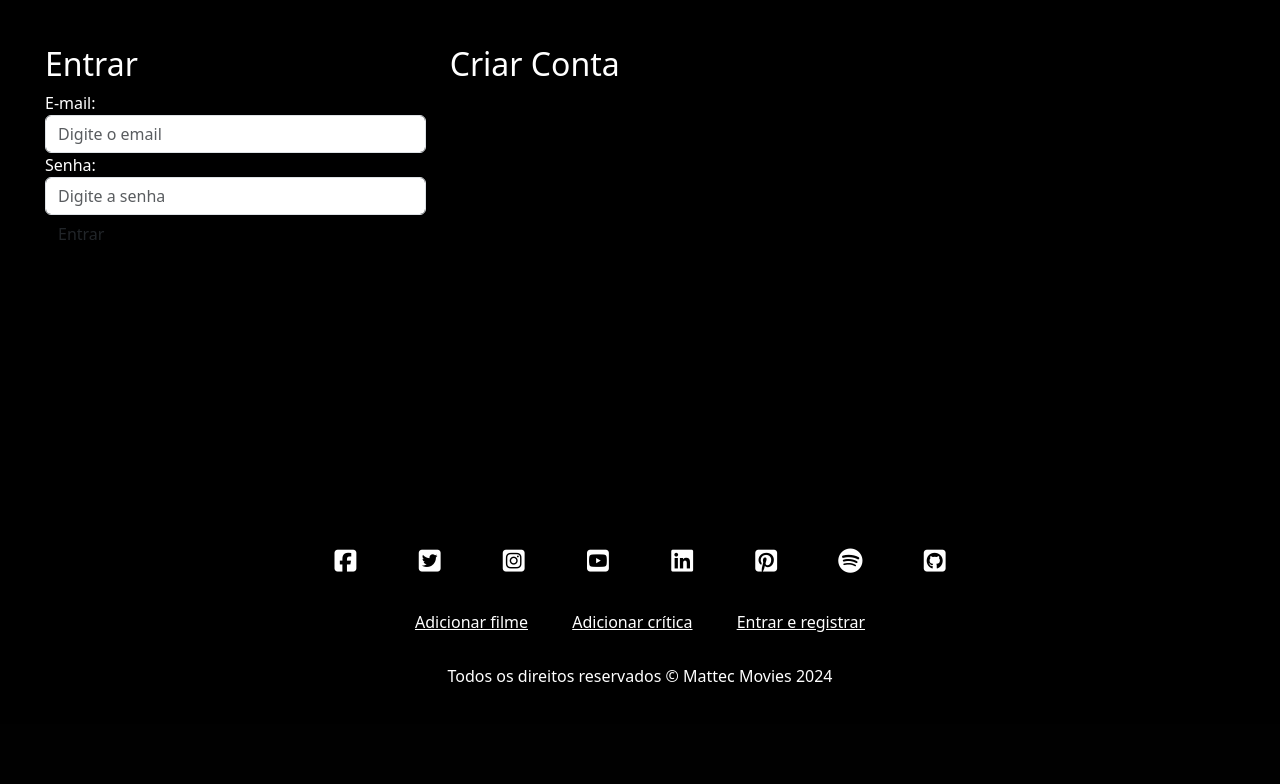
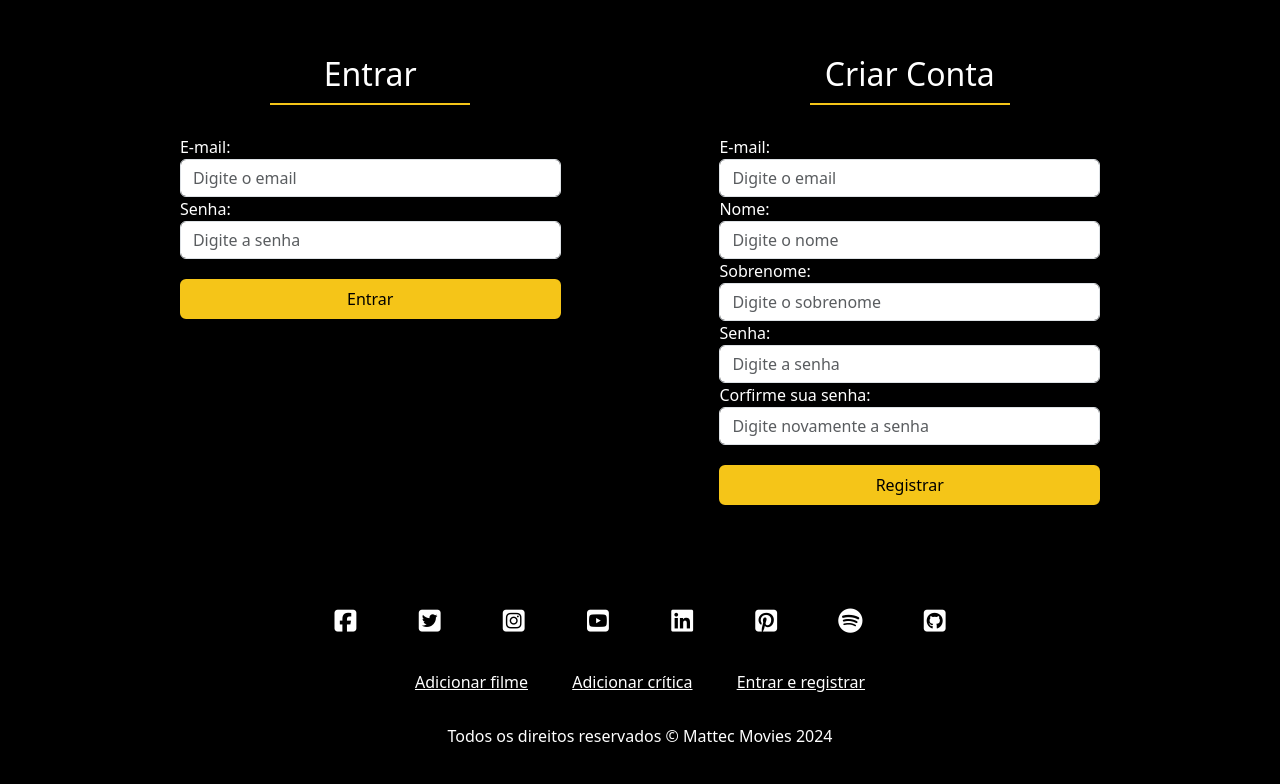
Before and after one commit to jessemusic/mattec-movies, a PHP site: page /auth.php in a window 1280 px wide. Shown: the part 116-900 px from the top of the page. Before the commit the page ends 798 px from the top, so only its background shows below. Run offline with PHP 8.4, Linux system fonts and the light colour scheme; some libraries are stand-ins or nearby versions.

Commit message:
Tela de cadastro de login finalizada

```diff
--- a/NETFLIP/auth.php
+++ b/NETFLIP/auth.php
@@ -6,17 +6,17 @@
             <div class="row" id="auth-row">
                 <div class="col-md-4" id="login-container">
                     <h2>Entrar</h2>
-                    <form action="auth.php" method="POST">
-                    <input type="hidden" name ="type"value="login">
+                    <form action="" method="POST">
+                    <input type="hidden" lastname ="type"value="login">
                         <div class="form-group">
                             <label for="email">E-mail:</label>
-                            <input class="form-control" name="email" id="email"  placeholder="Digite o email">
+                            <input type="email" class="form-control" name="email" id="email"  placeholder="Digite o email">
                         </div>
                         <div class="form-group">
                             <label for="password">Senha:</label>
-                            <input class="form-control" name="password" id="password"  placeholder="Digite a senha">
+                            <input type="password" class="form-control" name="password" id="password"  placeholder="Digite a senha">
                         </div>
-                        <input type="submit" class="btn car-btn" value="Entrar">
+                        <input type="submit" class="btn card-btn" value="Entrar">
 
                     </form>
                 </div>
@@ -24,14 +24,32 @@
                     <h2>Criar Conta</h2>
                     <form action="" method="POST">
                         <input type="hidden" name ="type"value="register">
+                        <div class="form-group">
+                            <label for="email">E-mail:</label>
+                            <input type="email" class="form-control" name="email" id="email"  placeholder="Digite o email">
+                        </div>
+                        <div class="form-group">
+                            <label for="name">Nome:</label>
+                            <input type="name"class="form-control" name="name" id="name"  placeholder="Digite o nome">
+                        </div>
+                        <div class="form-group">
+                            <label for="lastname">Sobrenome:</label>
+                            <input type="lastname" class="form-control" lastname="lastname" id="lastname"  placeholder="Digite o sobrenome">
+                        </div>
+                        <div class="form-group">
+                            <label for="password">Senha:</label>
+                            <input type="password" class="form-control" name="password" id="password"  placeholder="Digite a senha">
+                        </div>
+                        <div class="form-group">
+                            <label for="confirmepassword">Corfirme sua senha:</label>
+                            <input type="confirmepassword" class="form-control" name="confirmepassword" id="confirmepassword"  placeholder="Digite novamente a senha">
+                        </div>
+                        <input type="submit" class="btn card-btn" value="Registrar">
                     </form>
                 </div>
-
-
             </div>
         </div>
     </div>
-
 <?php
     require_once("templates/footer.php")
 ?>
--- a/NETFLIP/css/styles.css
+++ b/NETFLIP/css/styles.css
@@ -98,6 +98,42 @@
   color: #FFF;
   min-height: 65vh;
   padding: 45px;
+
+}
+
+/* login */
+#auth-row {
+  justify-content: space-evenly;
+}
+#login-container h2,
+#register-container h2 {
+  text-align: center;
+  border-bottom: 2px solid #F5C518;
+  width: 200px;
+  margin: 0 auto;
+  padding: 10px;
+
+}
+
+#login-container form,
+#register-container form {
+  max-width: 400px;
+  margin: 30px auto;
+
+}
+
+.card-btn{
+  color: #000;
+  background-color: #F5C518;
+  border: 2px solid #F5C518;
+  width: 100%;
+  margin-top: 20px;
+}
+
+.card-btn:hover {
+  background-color: transparent;
+  color: #F5C518;
+  border-color: #F5C518;
 }
 
 
--- a/NETFLIP/templates/header.php
+++ b/NETFLIP/templates/header.php
@@ -20,8 +20,7 @@ $flashMessage =[];
     <!-- link para o fontawesome -->
     <link rel="stylesheet" href="https://cdnjs.cloudflare.com/ajax/libs/font-awesome/6.6.0/css/all.min.css" integrity="sha512-Kc323vGBEqzTmouAECnVceyQqyqdsSiqLQISBL29aUW4U/M7pSPA/gEUZQqv1cwx4OnYxTxve5UMg5GT6L4JJg==" crossorigin="anonymous" referrerpolicy="no-referrer" />
 
-    <link rel="stylesheet" href="<?= $BASE_URL ?>css/styles.css?v=<?php echo time(); ?>">
-    <script src="script.js?v=<?php echo time(); ?>"></script>
+    <link rel="stylesheet" href="<?= $BASE_URL ?>css/styles.css?">
 </head>
 
 <body>
```
